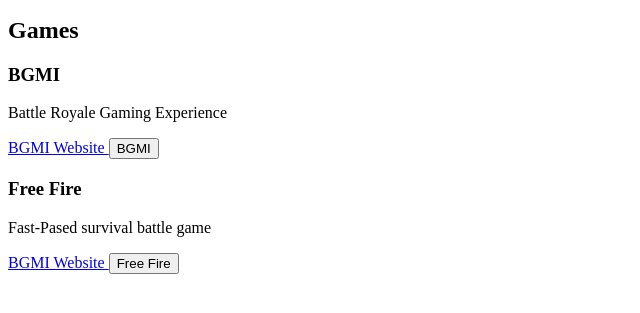
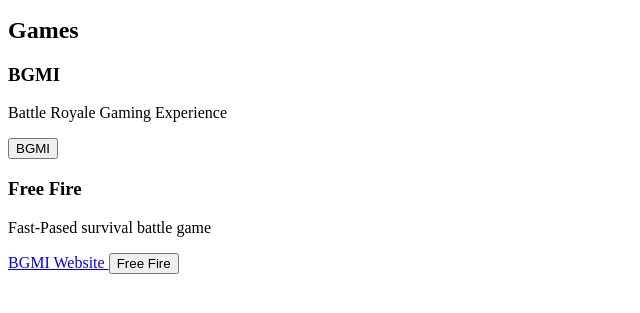
Before and after one commit to DhanushUpadhya/gaming-hub, a plain HTML site: page index.html in a window 1280 px wide. Shown: the part 101-414 px from the top of the page, without its empty margins (0-640 px from the left). Drawn offline with Linux system fonts and the light colour scheme.

Commit message:
Update index.html

```diff
--- a/index.html
+++ b/index.html
@@ -11,7 +11,7 @@
     <h3>BGMI</h3>
     <p>Battle Royale Gaming Experience</p>
 
-    <a href="https://www.battlegroundsmobileindia.com/en">BGMI Website <button>BGMI</button></a>
+    <a href="https://www.battlegroundsmobileindia.com/en"> <button>BGMI</button></a>
 
 
     <h3>Free Fire</h3>
```
